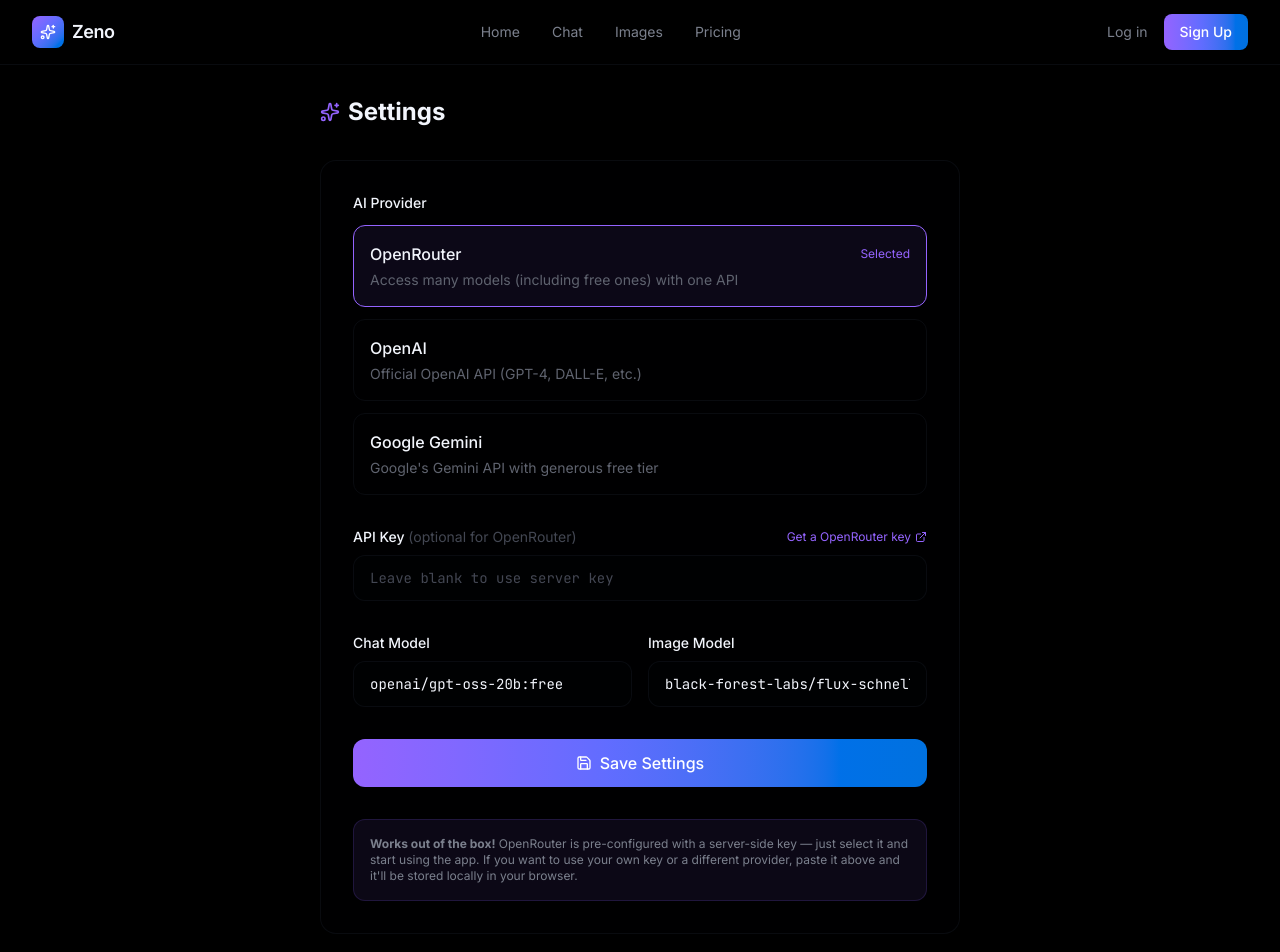
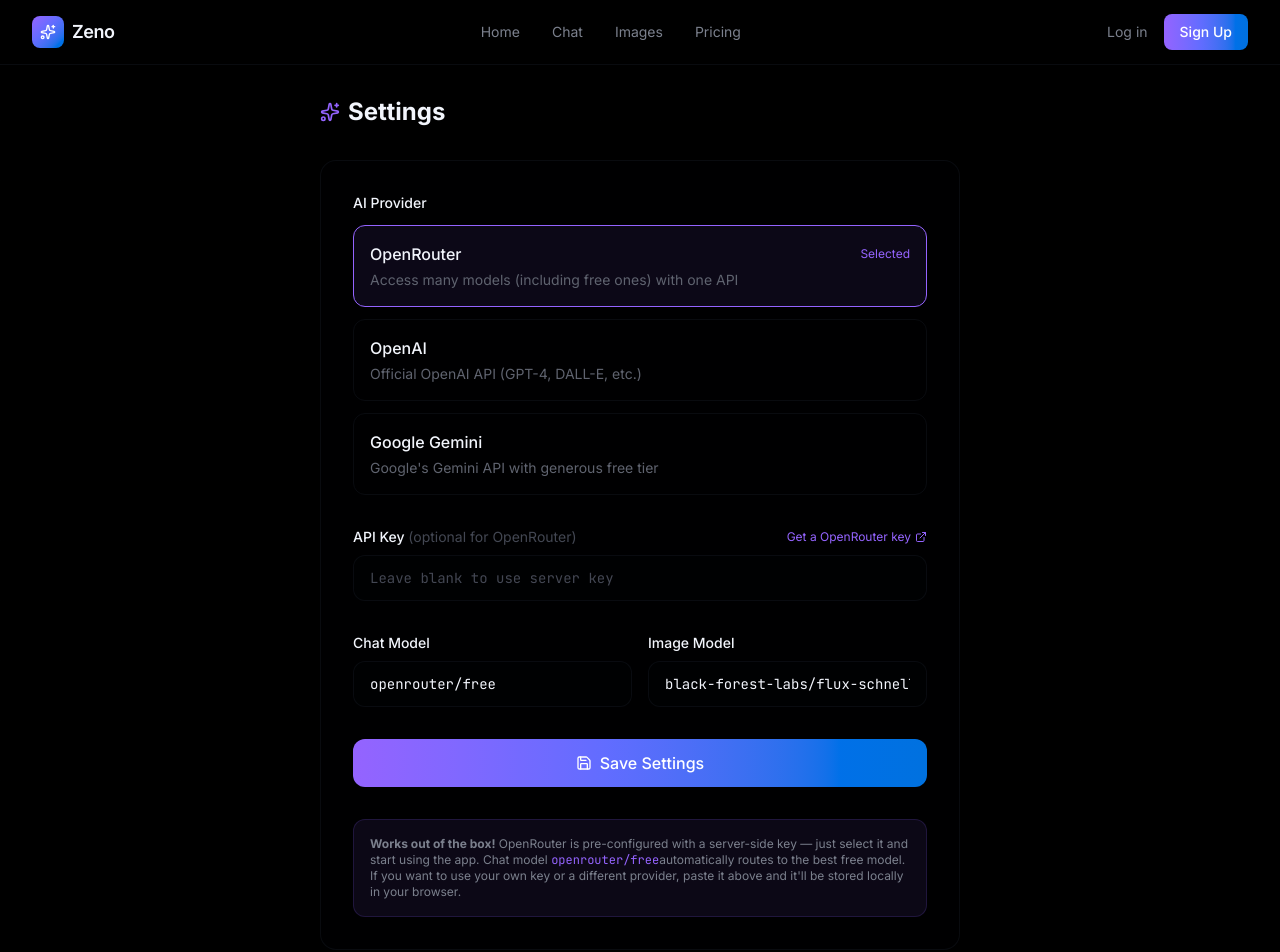
Before and after one commit to mystry112000/cbe-boy7, a Next.js app: page /settings in a window 1280 px wide. Shown: the top 952 px of the page. Built offline with nearby package versions, Linux system fonts and the light colour scheme.

Commit message:
Use openrouter/free as default model (auto-routes to best free model)

```diff
--- a/src/app/api/chat/route.ts
+++ b/src/app/api/chat/route.ts
@@ -55,7 +55,7 @@
           : {}),
       },
       body: JSON.stringify({
-        model: model || "mistralai/mistral-7b-instruct:free",
+        model: model || "openrouter/free",
         messages: messages.map((m: any) => ({ role: m.role, content: m.content })),
         stream: true,
       }),
--- a/src/app/settings/page.tsx
+++ b/src/app/settings/page.tsx
@@ -10,7 +10,7 @@
     name: "OpenRouter",
     desc: "Access many models (including free ones) with one API",
     url: "https://openrouter.ai/keys",
-    defaultChat: "openai/gpt-oss-20b:free",
+    defaultChat: "openrouter/free",
     defaultImage: "black-forest-labs/flux-schnell",
   },
   {
@@ -164,7 +164,8 @@
           <div className="rounded-xl bg-[oklch(0.65_0.25_290/0.08)] border border-[oklch(0.65_0.25_290/0.15)] p-4">
             <p className="text-xs text-[oklch(0.6_0.02_270)]">
               <strong>Works out of the box!</strong> OpenRouter is pre-configured with a server-side key —
-              just select it and start using the app. If you want to use your own key or a different provider,
+              just select it and start using the app. Chat model <code className="text-[oklch(0.65_0.25_290)]">openrouter/free</code>
+              automatically routes to the best free model. If you want to use your own key or a different provider,
               paste it above and it'll be stored locally in your browser.
             </p>
           </div>
--- a/src/lib/ai.ts
+++ b/src/lib/ai.ts
@@ -8,7 +8,7 @@
 const DEFAULTS: AIConfig = {
   provider: "openrouter",
   apiKey: "",
-  chatModel: "openai/gpt-oss-20b:free",
+  chatModel: "openrouter/free",
   imageModel: "black-forest-labs/flux-schnell",
 }
 
```
